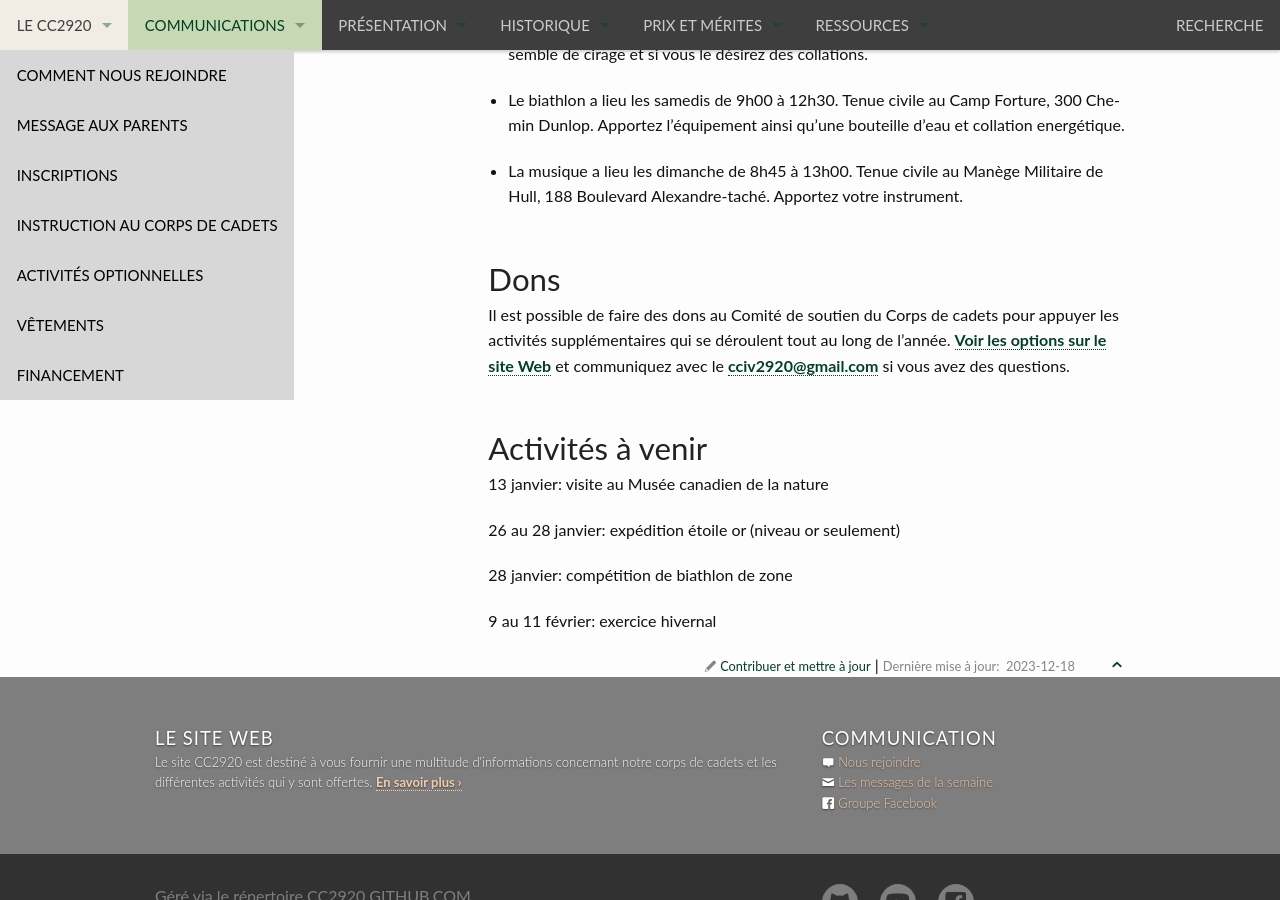
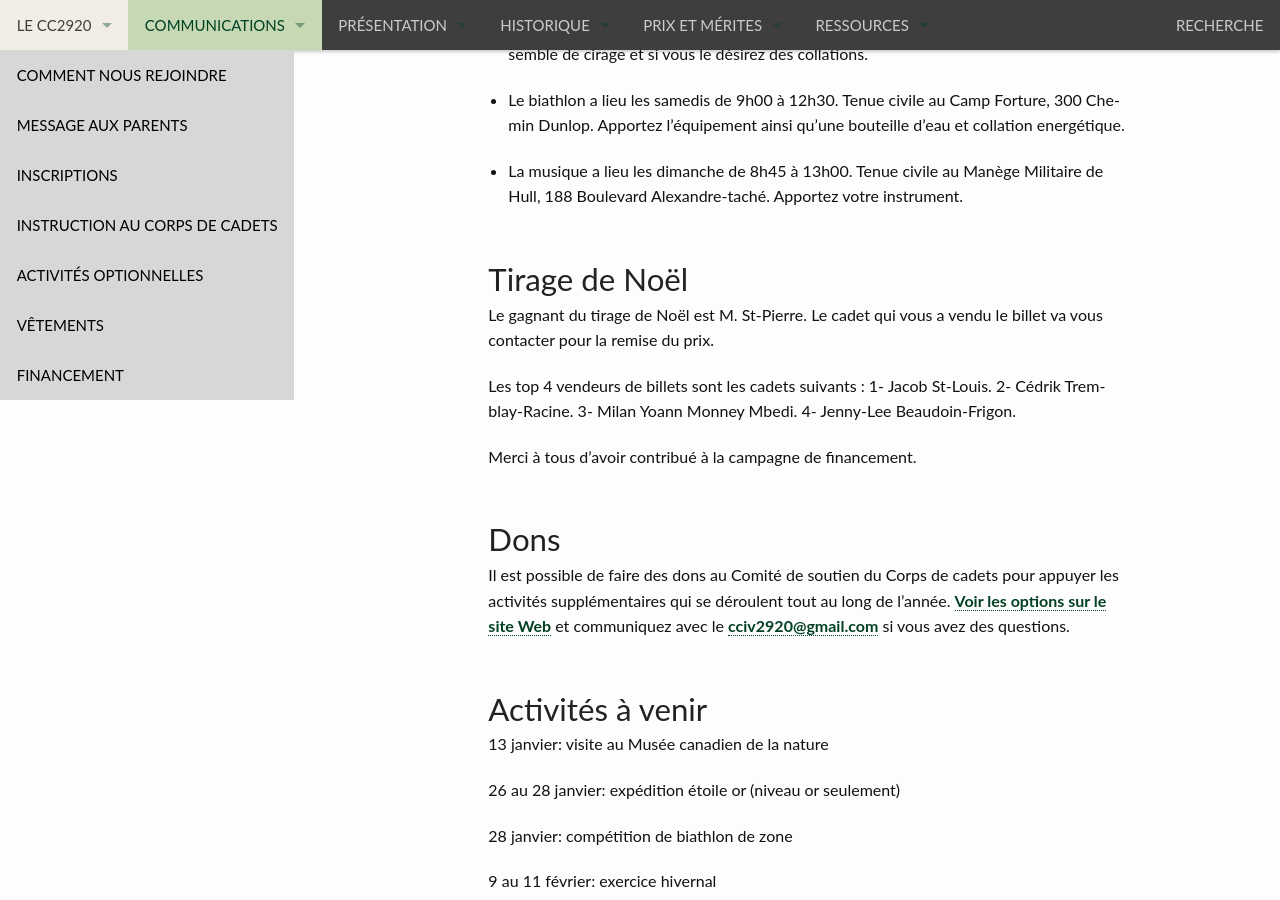
Before and after one commit to CC2920/web, a Jekyll site: the page built from _communications/messages.md, in a window 1280 px wide and 900 px high, scrolled down 627 px. Built offline with Jekyll 4.4.1, drawn with Linux system fonts in a browser that asks for light colours.

Commit message:
Update messages.md

```diff
--- a/_communications/messages.md
+++ b/_communications/messages.md
@@ -19,6 +19,13 @@
 
 - La musique a lieu les dimanche de 8h45 à 13h00. Tenue civile au Manège Militaire de Hull, 188 Boulevard Alexandre-taché. Apportez votre instrument.
 
+## Tirage de Noël
+
+Le gagnant du tirage de Noël est M. St-Pierre. Le cadet qui vous a vendu le billet va vous contacter pour la remise du prix.
+
+Les top 4 vendeurs de billets sont les cadets suivants : 1- Jacob St-Louis. 2- Cédrik Tremblay-Racine. 3- Milan Yoann Monney Mbedi. 4- Jenny-Lee Beaudoin-Frigon.
+
+Merci à tous d'avoir contribué à la campagne de financement.
 
 ## Dons
 
```
